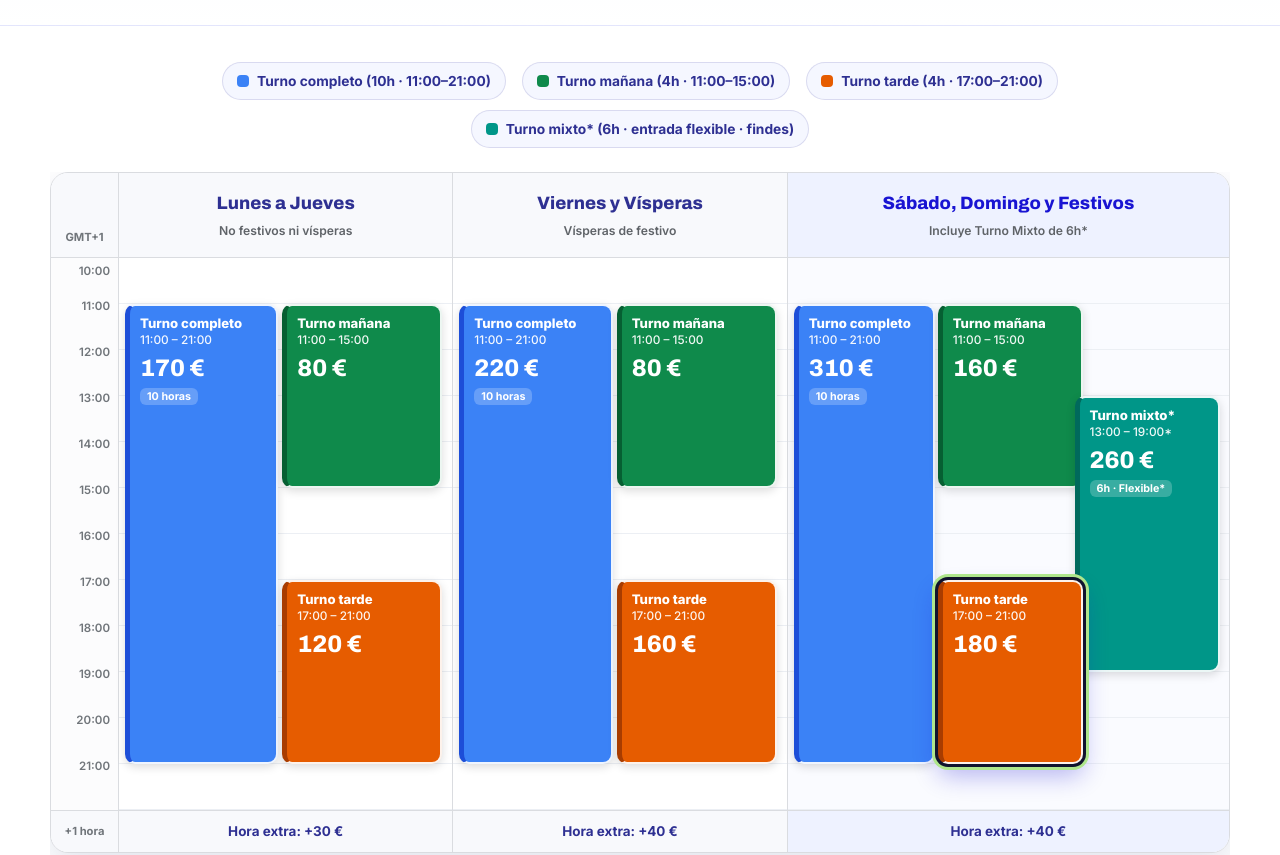
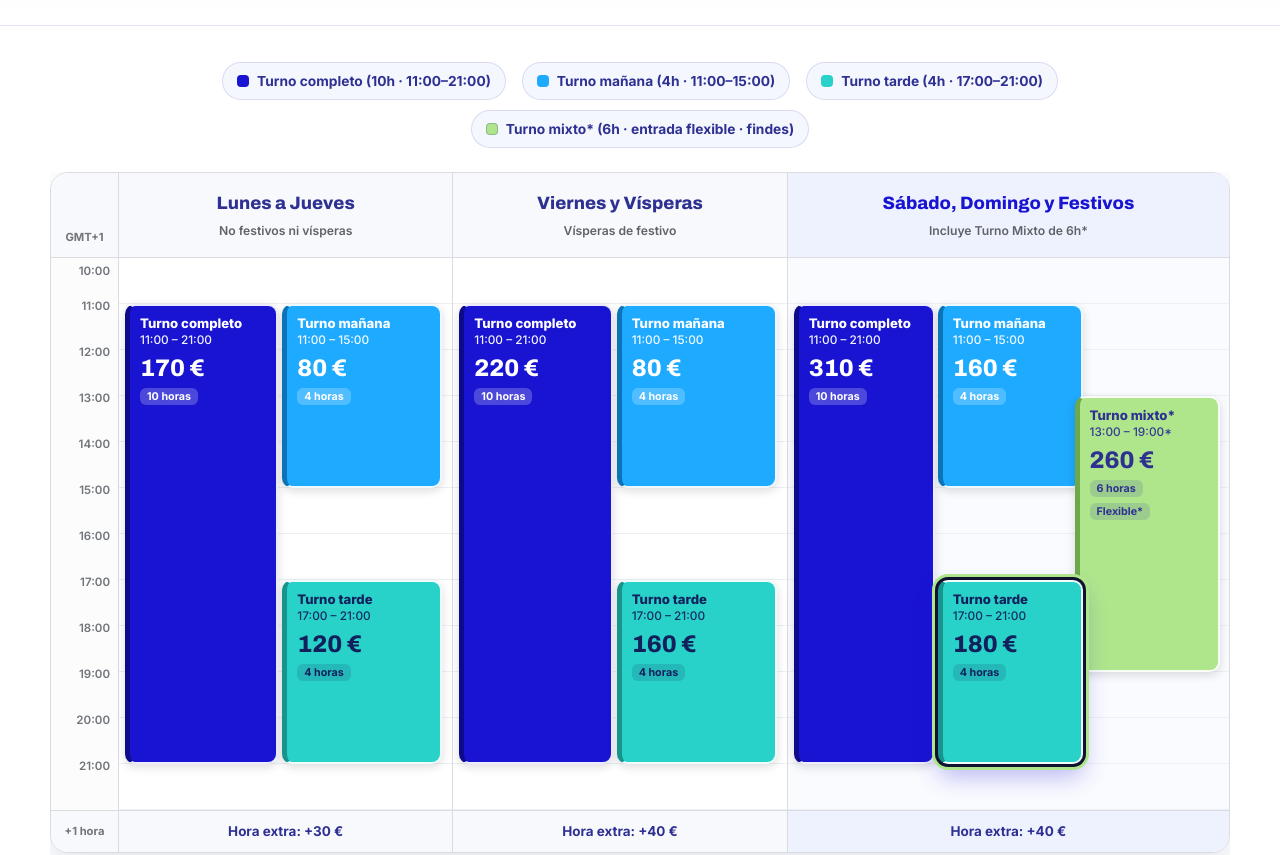
Before and after one commit to vicagbur/espaciosintra, a plain HTML site: page tarifas/index.html in a window 1280 px wide. Shown: the part 320-1175 px from the top of the page. Drawn offline with Linux system fonts and the light colour scheme.

Commit message:
Apply official Espacio Sintra 4-color palette and hour badges to tarifas calendar

```diff
--- a/assets/style.css
+++ b/assets/style.css
@@ -618,10 +618,10 @@ a { color: inherit; text-decoration: none; }
   border-radius: 4px;
   flex-shrink: 0;
 }
-.tier-dot.ev-completo { background: #3b82f6; }
-.tier-dot.ev-manana { background: #0f8a4b; }
-.tier-dot.ev-tarde { background: #e65c00; }
-.tier-dot.ev-mixto { background: #009688; }
+.tier-dot.ev-completo { background: var(--cobalt); }
+.tier-dot.ev-manana { background: var(--sky); }
+.tier-dot.ev-tarde { background: var(--turquoise); }
+.tier-dot.ev-mixto { background: var(--mint); border: 1px solid rgba(46, 48, 146, 0.25); }
 
 .gcal-scroll {
   overflow-x: auto;
@@ -749,11 +749,35 @@ a { color: inherit; text-decoration: none; }
   z-index: 25 !important;
 }
 
-/* Google Calendar Authentic Colors */
-.gcal-event.ev-completo { background: #3b82f6; border-left-color: #1d4ed8; }
-.gcal-event.ev-manana   { background: #0f8a4b; border-left-color: #065f32; }
-.gcal-event.ev-tarde    { background: #e65c00; border-left-color: #a83c00; }
-.gcal-event.ev-mixto    { background: #009688; border-left-color: #00695c; }
+/* Espacio Sintra Official 4-Color Palette */
+.gcal-event.ev-completo {
+  background: var(--cobalt);
+  border-left-color: #0e0b8a;
+  color: var(--white);
+}
+.gcal-event.ev-manana {
+  background: var(--sky);
+  border-left-color: #0b74b8;
+  color: var(--white);
+}
+.gcal-event.ev-tarde {
+  background: var(--turquoise);
+  border-left-color: #16948d;
+  color: #12215c;
+}
+.gcal-event.ev-tarde .gcal-ev-badge {
+  background: rgba(18, 33, 92, 0.14);
+  color: #12215c;
+}
+.gcal-event.ev-mixto {
+  background: var(--mint);
+  border-left-color: #6ea84b;
+  color: var(--indigo);
+}
+.gcal-event.ev-mixto .gcal-ev-badge {
+  background: rgba(46, 48, 146, 0.14);
+  color: var(--indigo);
+}
 
 .gcal-ev-slot {
   font-size: 0.82rem;
--- a/tarifas/index.html
+++ b/tarifas/index.html
@@ -127,6 +127,7 @@
                 <span class="gcal-ev-slot">Turno mañana</span>
                 <span class="gcal-ev-hours">11:00 – 15:00</span>
                 <span class="gcal-ev-price">80 €</span>
+                <span class="gcal-ev-badge">4 horas</span>
               </button>
 
               <!-- Tarde: 17:00 (7h) -> 21:00 (4h) -->
@@ -136,6 +137,7 @@
                 <span class="gcal-ev-slot">Turno tarde</span>
                 <span class="gcal-ev-hours">17:00 – 21:00</span>
                 <span class="gcal-ev-price">120 €</span>
+                <span class="gcal-ev-badge">4 horas</span>
               </button>
             </div>
 
@@ -158,6 +160,7 @@
                 <span class="gcal-ev-slot">Turno mañana</span>
                 <span class="gcal-ev-hours">11:00 – 15:00</span>
                 <span class="gcal-ev-price">80 €</span>
+                <span class="gcal-ev-badge">4 horas</span>
               </button>
 
               <!-- Tarde: 17:00 -> 21:00 -->
@@ -167,6 +170,7 @@
                 <span class="gcal-ev-slot">Turno tarde</span>
                 <span class="gcal-ev-hours">17:00 – 21:00</span>
                 <span class="gcal-ev-price">160 €</span>
+                <span class="gcal-ev-badge">4 horas</span>
               </button>
             </div>
 
@@ -189,6 +193,7 @@
                 <span class="gcal-ev-slot">Turno mañana</span>
                 <span class="gcal-ev-hours">11:00 – 15:00</span>
                 <span class="gcal-ev-price">160 €</span>
+                <span class="gcal-ev-badge">4 horas</span>
               </button>
 
               <!-- Tarde: 17:00 -> 21:00 -->
@@ -198,6 +203,7 @@
                 <span class="gcal-ev-slot">Turno tarde</span>
                 <span class="gcal-ev-hours">17:00 – 21:00</span>
                 <span class="gcal-ev-price">180 €</span>
+                <span class="gcal-ev-badge">4 horas</span>
               </button>
 
               <!-- Turno Mixto*: 13:00 (3h) -> 19:00 (6h) -->
@@ -207,7 +213,8 @@
                 <span class="gcal-ev-slot">Turno mixto*</span>
                 <span class="gcal-ev-hours">13:00 – 19:00*</span>
                 <span class="gcal-ev-price">260 €</span>
-                <span class="gcal-ev-badge">6h · Flexible*</span>
+                <span class="gcal-ev-badge">6 horas</span>
+                <span class="gcal-ev-badge">Flexible*</span>
               </button>
             </div>
           </div>
```
